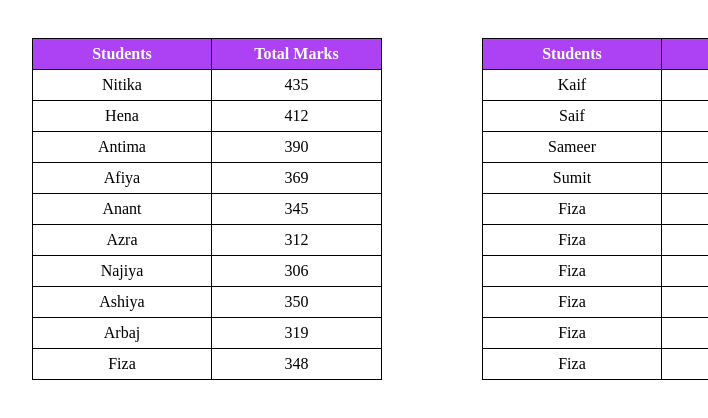
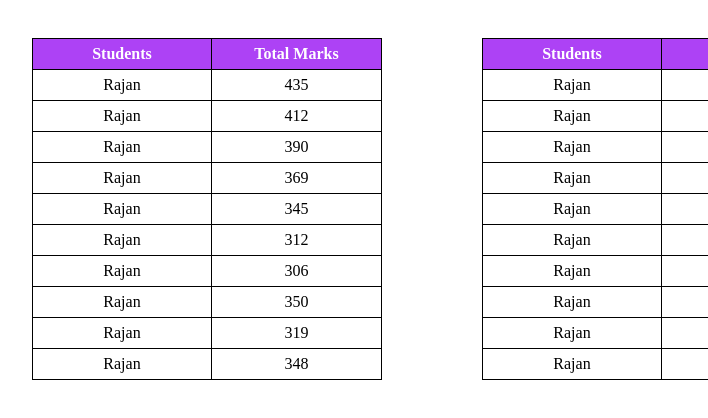
Before and after one commit to rajan-raju/raju-techyard, a plain HTML site: page index.html in a window 1280 px wide. Shown: the part 248-666 px from the top of the page, 208-916 px from the left. Drawn offline with Linux system fonts and the light colour scheme.

Commit message:
complete with a name rajan

```diff
--- a/index.html
+++ b/index.html
@@ -16,43 +16,43 @@
             <th>Total Marks</th>
         </tr>
         <tr>
-            <td>Nitika</td>
+            <td>Rajan</td>
             <td>435</td>
         </tr>
         <tr>
-            <td>Hena</td>
+            <td>Rajan</td>
             <td>412</td>
         </tr>
         <tr>
-            <td>Antima</td>
+            <td>Rajan</td>
             <td>390</td>
         </tr>
         <tr>
-            <td>Afiya</td>
+            <td>Rajan</td>
             <td>369</td>
         </tr>
         <tr>
-            <td>Anant</td>
+            <td>Rajan</td>
             <td>345</td>
         </tr>
         <tr>
-            <td>Azra</td>
+            <td>Rajan</td>
             <td>312</td>
         </tr>
         <tr>
-            <td>Najiya</td>
+            <td>Rajan</td>
             <td>306</td>
         </tr>
         <tr>
-            <td>Ashiya</td>
+            <td>Rajan</td>
             <td>350</td>
         </tr>
         <tr>
-            <td>Arbaj</td>
+            <td>Rajan</td>
             <td>319</td>
         </tr>
         <tr>
-            <td>Fiza</td>
+            <td>Rajan</td>
             <td>348</td>
         </tr>
     </table>
@@ -62,43 +62,43 @@
         <th>Marks</th>
     </tr>
     <tr>
-        <td>Kaif</td>
+        <td>Rajan</td>
         <td>357</td>
     </tr>
     <tr>
-        <td>Saif</td>
+        <td>Rajan</td>
         <td>333</td>
     </tr>
     <tr>
-        <td>Sameer</td>
+        <td>Rajan</td>
         <td>306</td>
     </tr>
     <tr>
-        <td>Sumit</td>
+        <td>Rajan</td>
         <td>295</td>
     </tr>
     <tr>
-        <td>Fiza</td>
+        <td>Rajan</td>
         <td>348</td>
     </tr>
     <tr>
-        <td>Fiza</td>
+        <td>Rajan</td>
         <td>348</td>
     </tr>
     <tr>
-        <td>Fiza</td>
+        <td>Rajan</td>
         <td>348</td>
     </tr>
     <tr>
-        <td>Fiza</td>
+        <td>Rajan</td>
         <td>348</td>
     </tr>
     <tr>
-        <td>Fiza</td>
+        <td>Rajan</td>
         <td>348</td>
     </tr>
     <tr>
-        <td>Fiza</td>
+        <td>Rajan</td>
         <td>348</td>
     </tr>
     </table>
```
